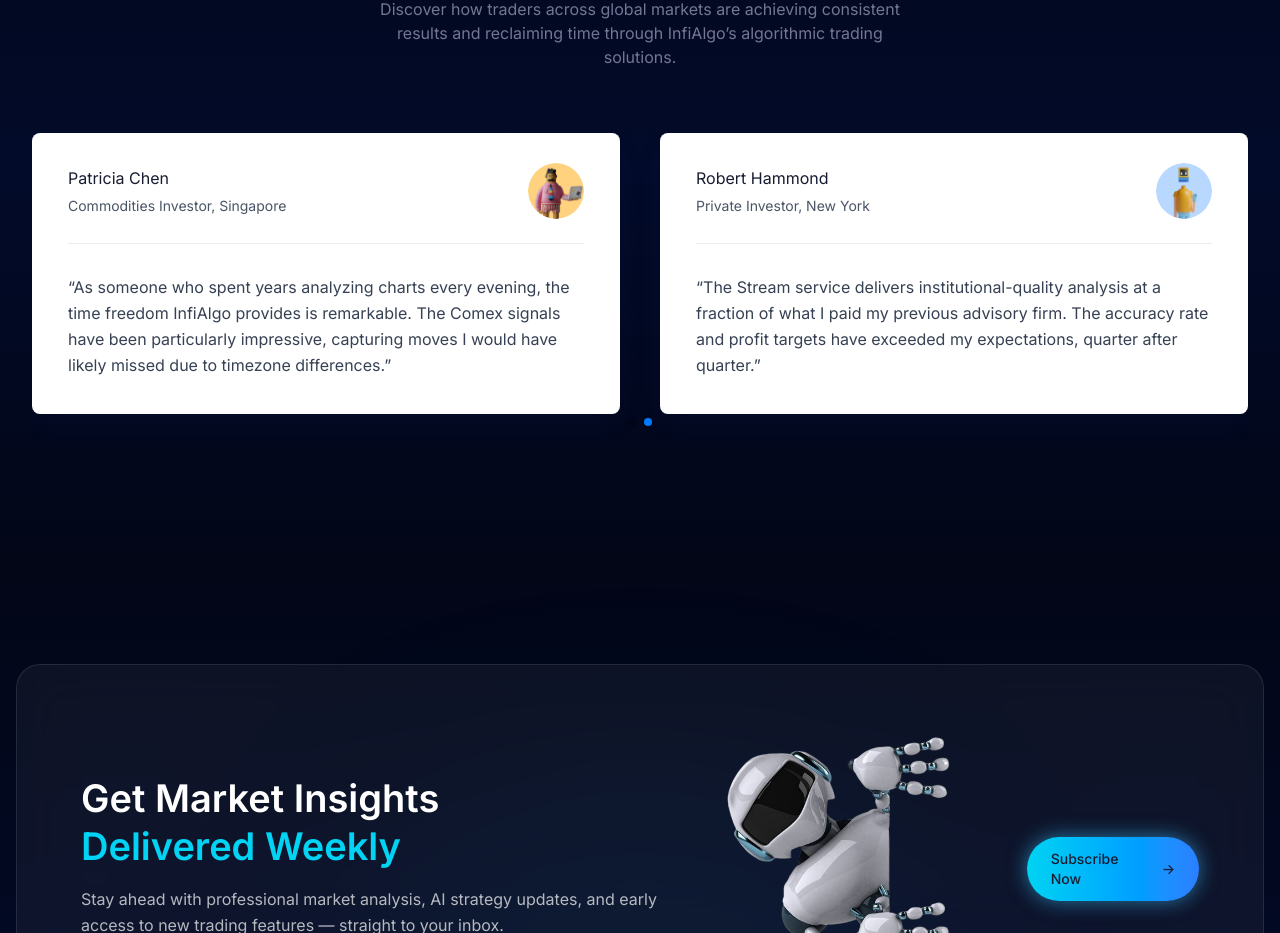
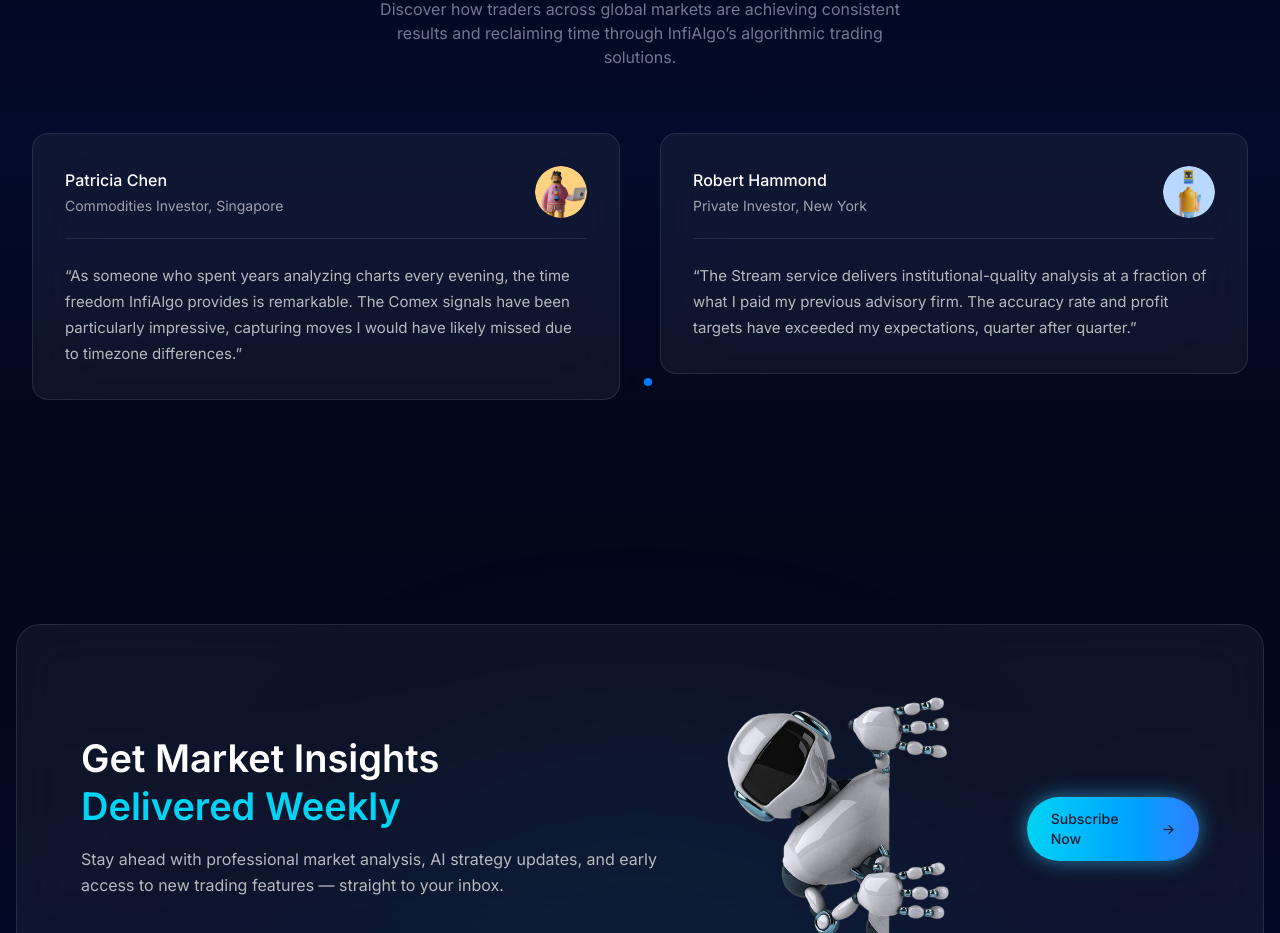
Before and after one commit to JhaAakri/InfiAlgo, a Next.js app: page / in a window 1280 px wide. Shown: the part 8400-9333 px from the top of the page. Built offline with nearby package versions, Linux system fonts and the light colour scheme.

Commit message:
Initial commit - InfiAlgo project

```diff
--- a/components/Testimonial/SingleTestimonial.tsx
+++ b/components/Testimonial/SingleTestimonial.tsx
@@ -5,26 +5,38 @@
   const { name, designation, image, content } = review;
 
   return (
-    <div className="rounded-lg bg-white p-9 pt-7.5 shadow-solid-9 dark:border dark:border-strokedark dark:bg-blacksection dark:shadow-none">
-      <div className="mb-7.5 flex items-center justify-between border-b border-stroke pb-6 dark:border-strokedark">
+    <div
+      className="
+        rounded-2xl
+        border border-white/10
+        bg-white/5 backdrop-blur-xl
+        p-8
+        transition
+        hover:border-cyan-400/40
+      "
+    >
+      {/* Header */}
+      <div className="mb-6 flex items-center justify-between border-b border-white/10 pb-5">
         <div>
-          <h3 className="mb-1.5 text-metatitle3 text-black dark:text-white">
+          <h3 className="mb-1 text-[16px] font-medium text-white">
             {name}
           </h3>
-          <p className="text-sm text-gray-600 dark:text-gray-400">
+          <p className="text-sm text-white/60">
             {designation}
           </p>
         </div>
+
         <Image
-          width={56}
-          height={56}
+          width={52}
+          height={52}
           src={image}
           alt={name}
-          className="rounded-full"
+          className="rounded-full object-cover"
         />
       </div>
 
-      <p className="text-gray-700 dark:text-gray-300 leading-relaxed">
+      {/* Content */}
+      <p className="text-[15px] leading-[26px] text-white/70">
         “{content}”
       </p>
     </div>
```
